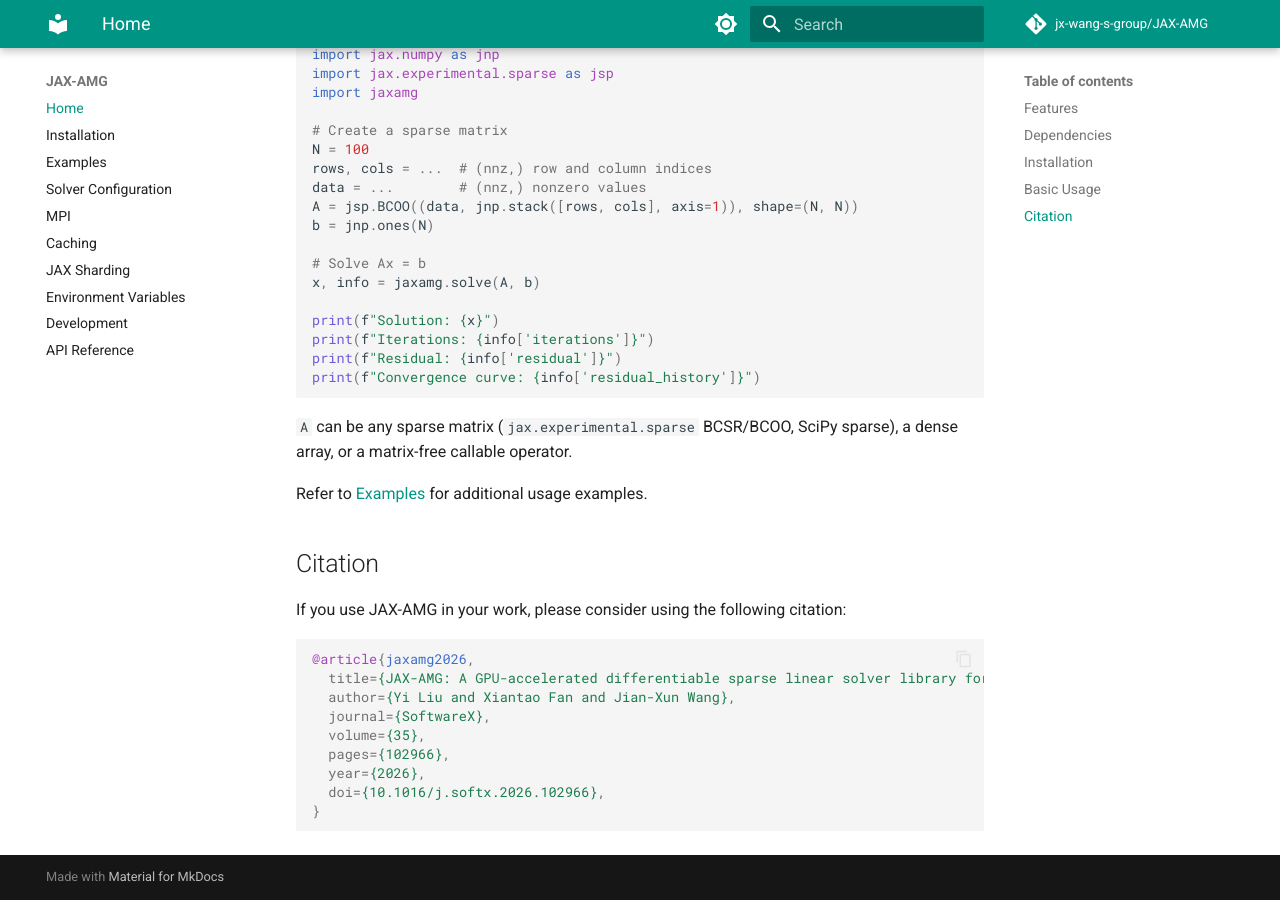
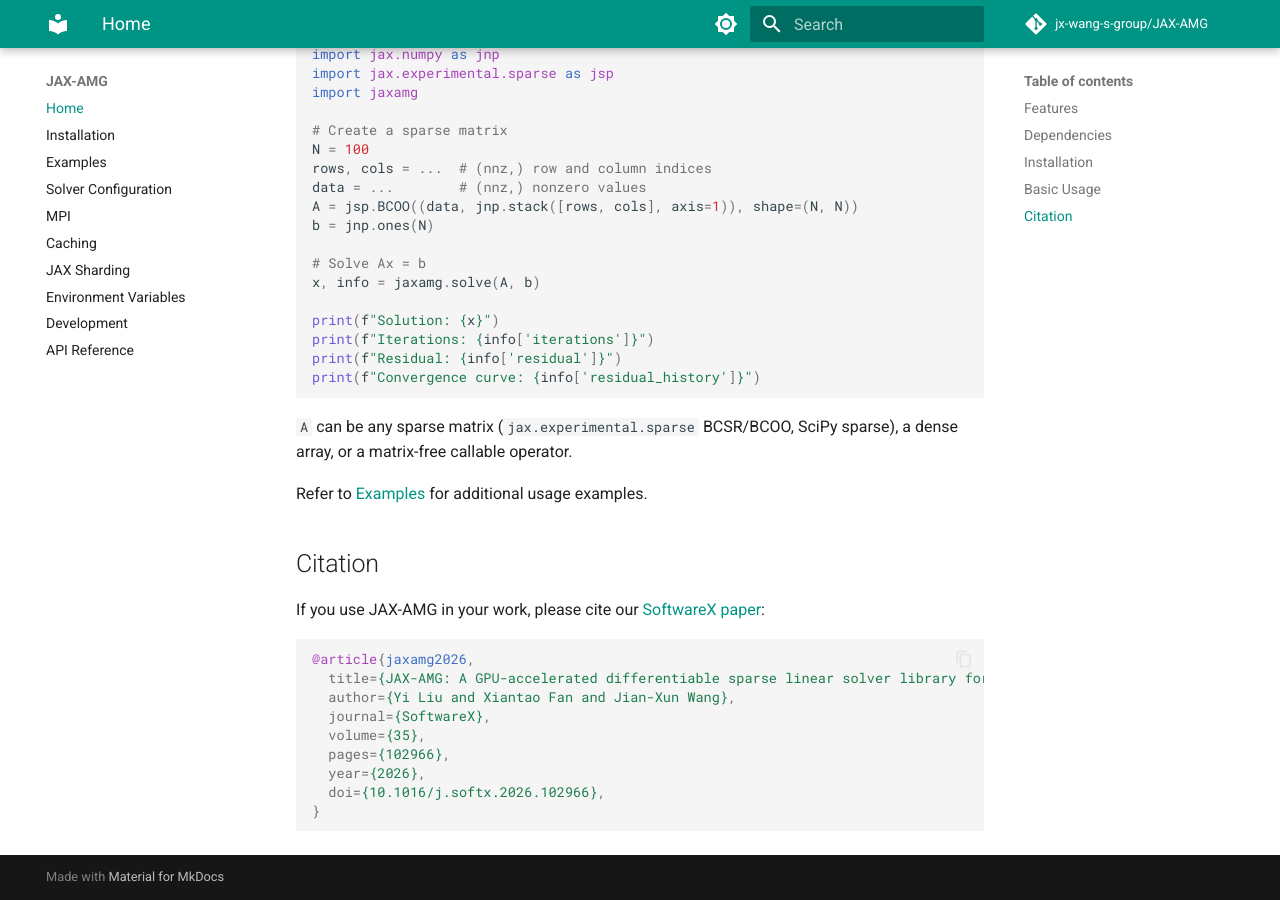
Before and after one commit to jx-wang-s-group/JAX-AMG, an MkDocs documentation site: the page built from docs/index.md, in a window 1280 px wide and 900 px high, scrolled down 1178 px. Built offline with MkDocs 1.6.1 and Material for MkDocs 9.7.7, drawn with Linux system fonts in a browser that asks for light colours; comment, search, counter and statistics services are not loaded.

Commit message:
Add link to the SoftwareX paper

````diff
--- a/docs/index.md
+++ b/docs/index.md
@@ -55,7 +55,7 @@
 
 ## Citation
 
-If you use JAX-AMG in your work, please consider using the following citation:
+If you use JAX-AMG in your work, please cite our [SoftwareX paper](https://doi.org/10.1016/j.softx.2026.102966):
 
 ```bibtex
 @article{jaxamg2026,
````
Also changed, not shown: README.md (+1 -1 lines).
